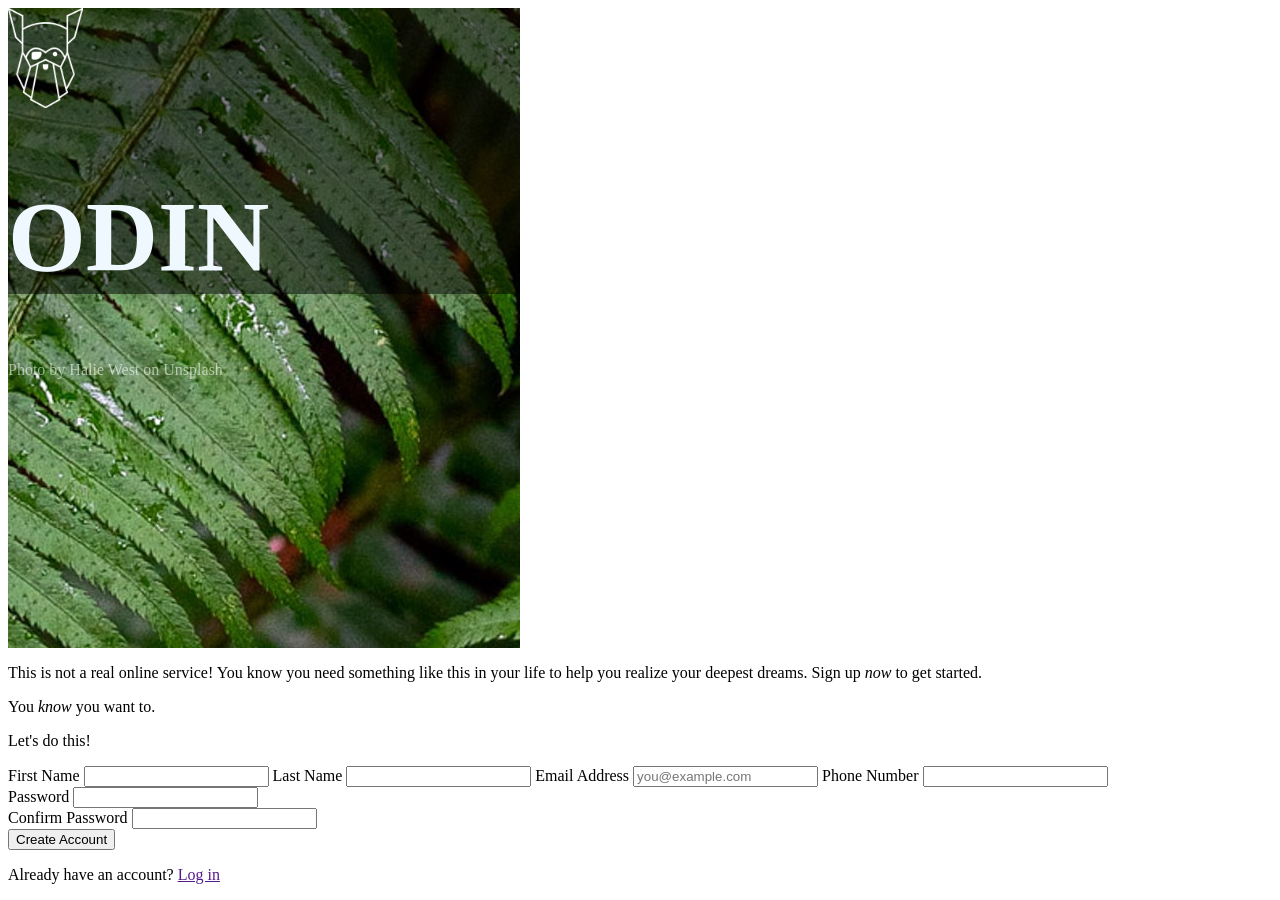
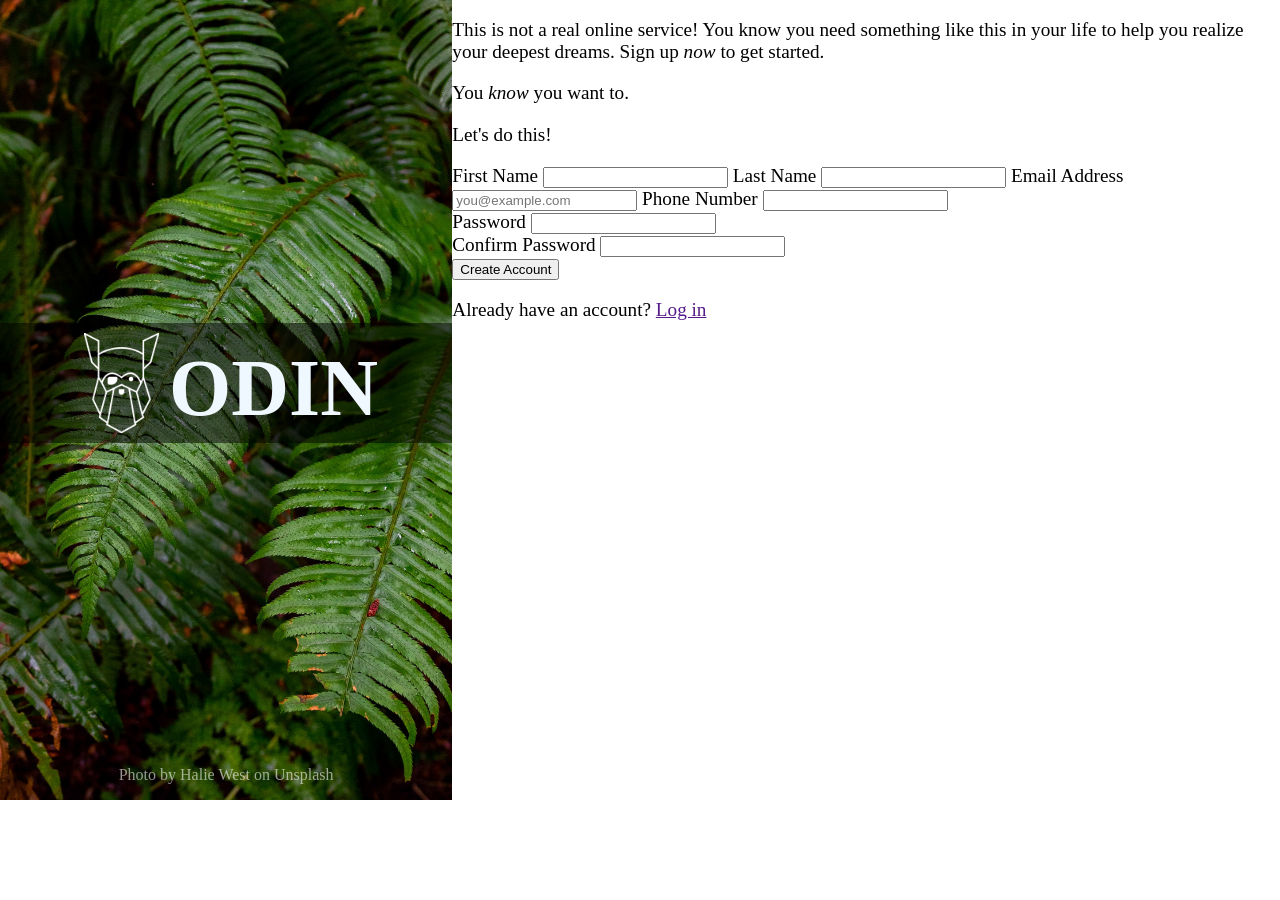
Before and after one commit to ZygisG13/sign-up-form, a plain HTML site: page index.html in a window 1280 px wide. After the commit the page ends 800 px from the top, so only its background shows below. Drawn offline with Linux system fonts and the light colour scheme.

Commit message:
left side style done

```diff
--- a/index.html
+++ b/index.html
@@ -9,6 +9,7 @@
   </head>
 
   <body>
+    <div class="main">
       <div class="left">
         <div class="logo">
           <img src="images/odin-lined.png" alt="ODIN" />
@@ -35,7 +36,13 @@
             <input type="email" id="user_email" name="email" placeholder="you@example.com" />
             <label for="phonenumber"
               >Phone Number
-            <input type="tel" id="phone_number" name="phone_number" required pattern="[0-9]{10}" />
+              <input
+                type="number"
+                id="phone_number"
+                name="phone_number"
+                required
+                pattern="[0-9]{10}"
+              />
               <div id="tel-error" class="error"></div>
             </label>
             <label for="password"
@@ -67,5 +74,6 @@
           <p>Already have an account? <a href="">Log in</a></p>
         </div>
       </div>
+    </div>
   </body>
 </html>
--- a/styles/style.css
+++ b/styles/style.css
@@ -1,32 +1,62 @@
+html, body {
+  width: 100%;
+  height: 100%;
+  margin: 0px;
+  padding: 0px;
+  overflow-x: hidden;
+}
 
+
+html body{
+  font-size: 1.2rem;
+  padding: 0px;
+  margin: 0px;
+}
+
+
+.main {
+  display: flex;
+  justify-content: center;
+}
 .left {
+  position: relative;
   background-image: url("../images/halie-west.jpg");
   background-position: center;
-  background-size: auto;
+  background-size: cover;
   background-repeat: no-repeat;
-  width: 40vw;
-  height: 50vw;
+  width: 50vw;
+  height: 100vh;
+  display: flex;
+  flex-direction: column;
+  align-items: center;
+  justify-content: center;
 }
 
 .logo{
   background-color: rgba(0,0,0,.5);
   color: #fff;
-
+  display: flex;
+  width: 100%;
+  align-items: center;
+  justify-content: center;
+  margin-top: auto;
 }
 
 img {
   height: 100px;
+  padding: 10px;
 }
 
 h1{
   font-family: Norse;
   color: aliceblue;
-  font-size: 100px;
+  font-size: 80px;
+  padding-top: 10px;
+  margin: 0;
 }
 
 .left p {
+  margin-top: auto;
   font-size: 16px;
   color: rgba(255, 255, 255, 0.575);
-  bottom: 0px;
-  right: 5px;
 }
```
Lines whose indentation alone changed are shown as unchanged.
